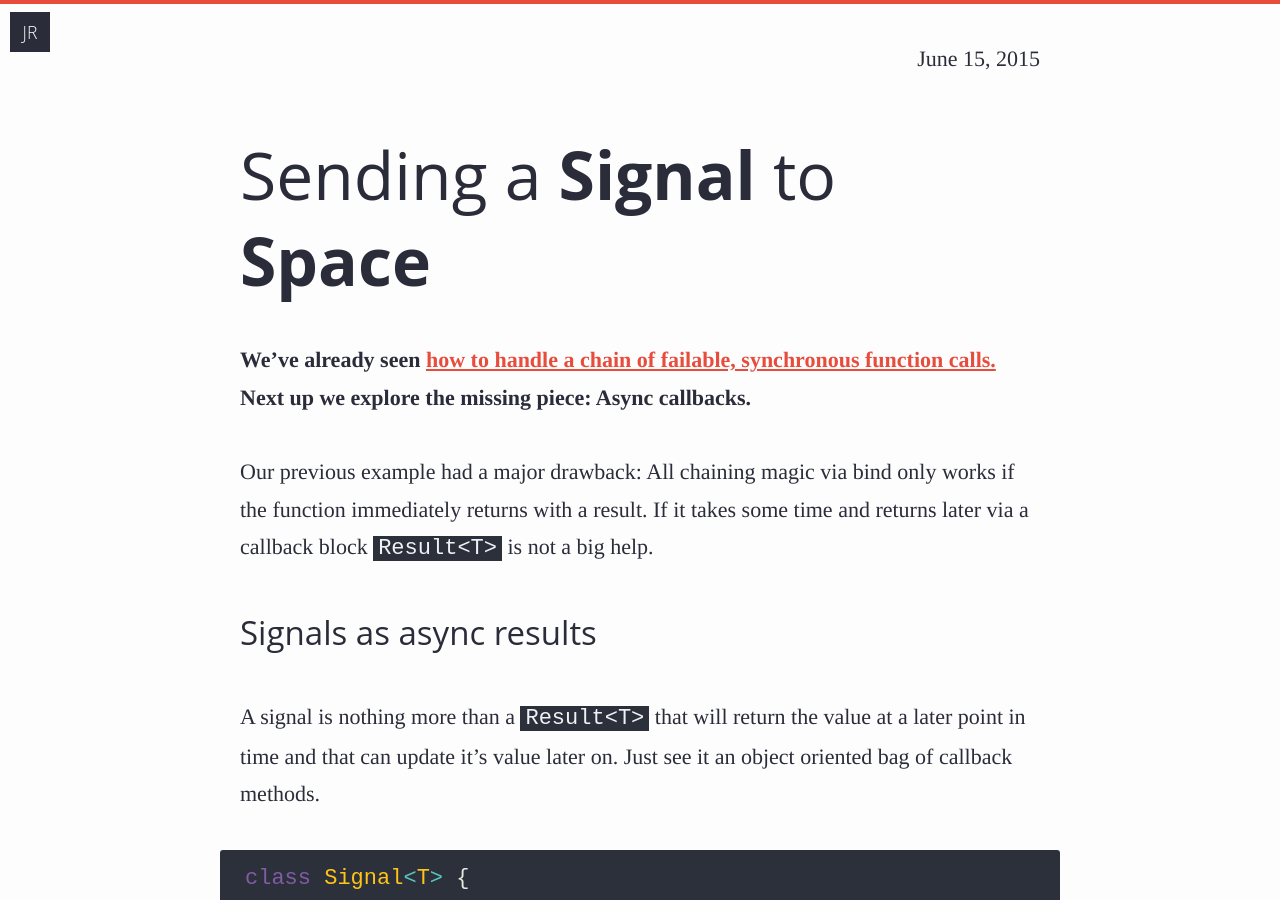
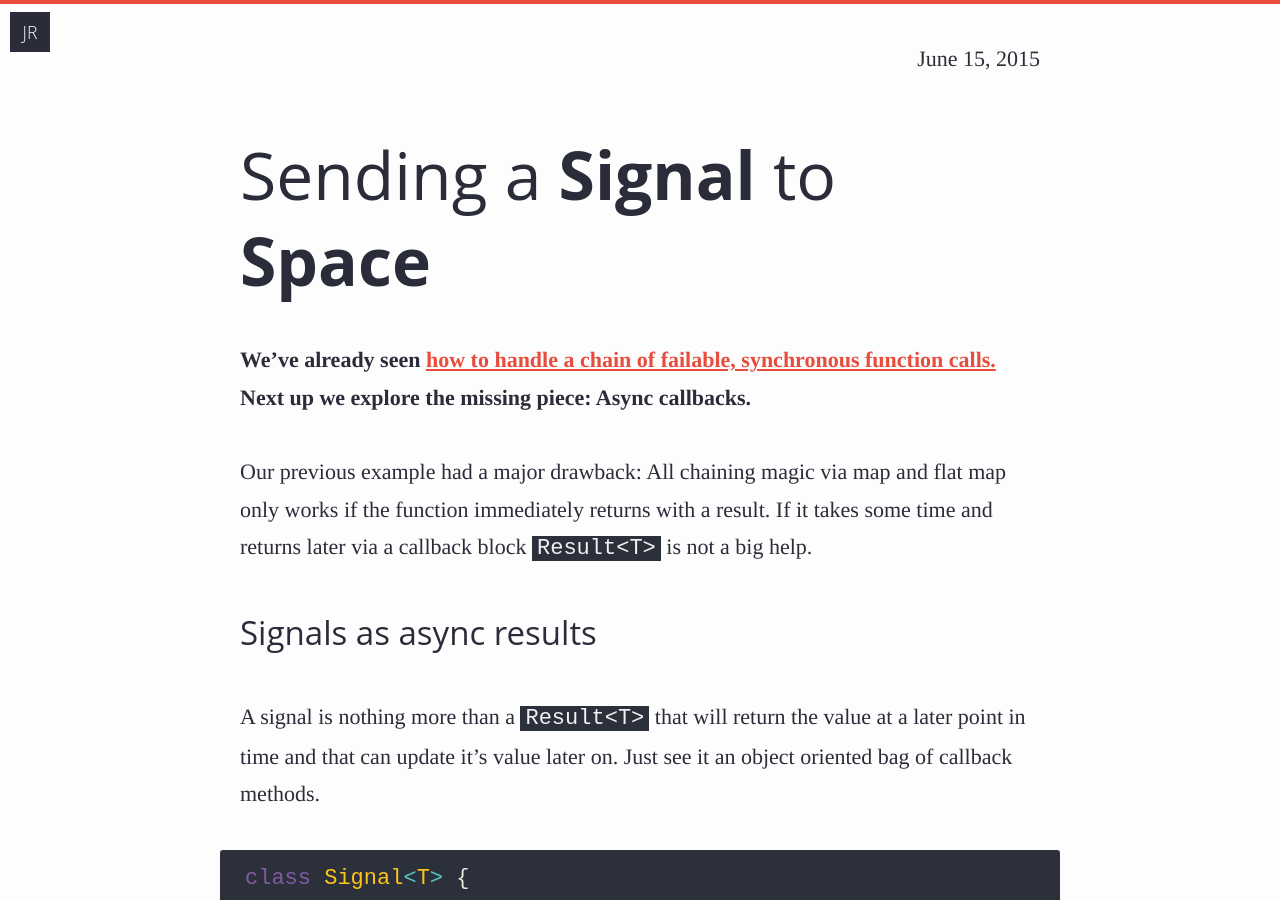
Before and after one commit to JensRavens/jensravens.github.io, a Jekyll site: the page built from _posts/2015-06-15-sending-a-signal-to-space.md, in a window 1280 px wide and 900 px high. Built offline with Jekyll 4.4.1, drawn with Linux system fonts in a browser that asks for light colours; Markdown is read by kramdown in place of the engine named in the settings; comment, search, counter and statistics services are not loaded.

Commit message:
Updated uses of bind to flatMap

```diff
--- a/_posts/2015-06-15-sending-a-signal-to-space.md
+++ b/_posts/2015-06-15-sending-a-signal-to-space.md
@@ -12,7 +12,7 @@ abstract: |
 We've already seen [how to handle a chain of failable, synchronous function calls.]({% post_url 2015-06-09-how-to-train-your-monad %})
 Next up we explore the missing piece: Async callbacks.
 
-Our previous example had a major drawback: All chaining magic via bind only
+Our previous example had a major drawback: All chaining magic via map and flat map only
 works if the function immediately returns with a result. If it takes some time
 and returns later via a callback block `Result<T>` is not a big help.
 
```
Also changed, not shown: _posts/2015-07-06-wrapping-view-controllers.md (+1 -1 lines).
